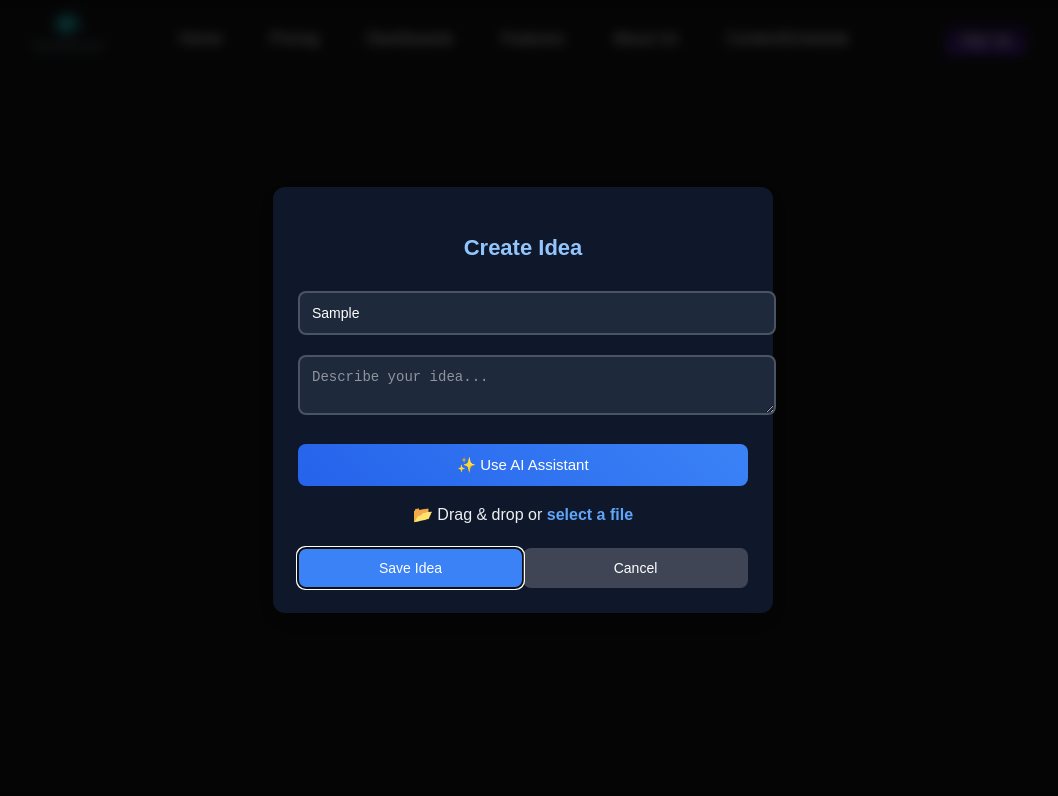
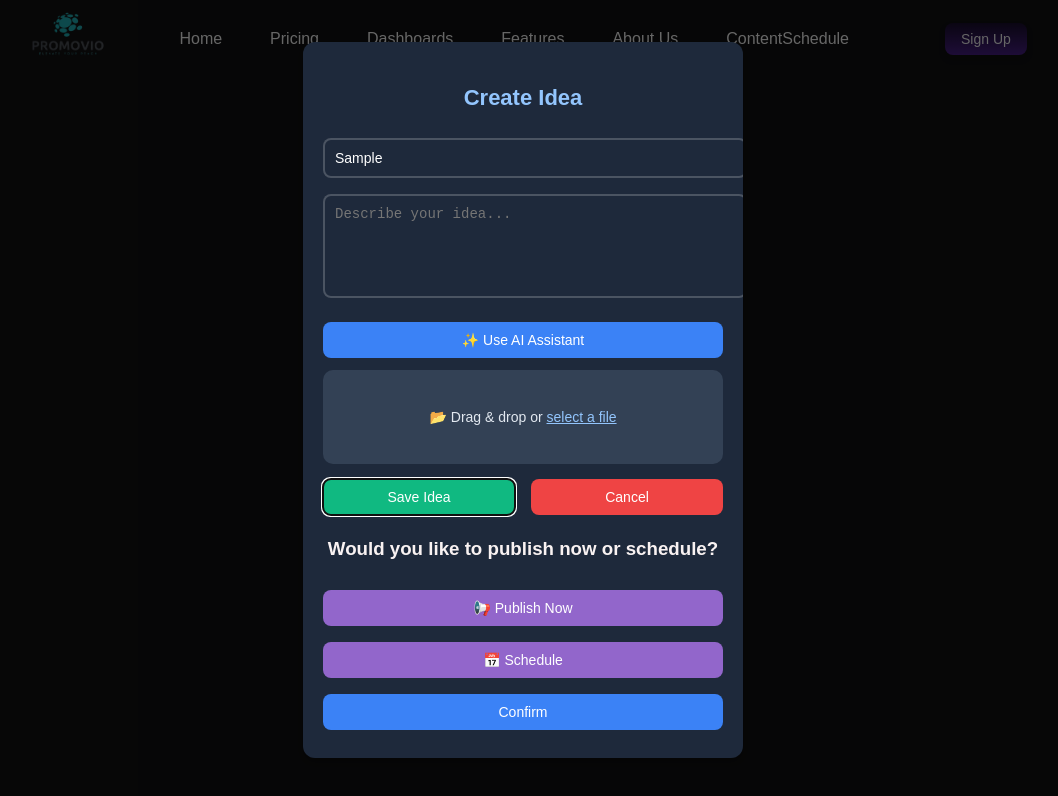
Before and after one commit to SathijaDissanayake/SDGP-Promovio, a React (Vite) app: page /CreateIdeaModal in a window 1280 px wide. Both pictures are taken after typing "Sample", "Sample" into the empty fields and a click on the button "Save Idea". Shown: the top 796 px of the page, without its empty margins (117-1175 px from the left). Built offline with nearby package versions, Linux system fonts and the light colour scheme.

Commit message:
Final Changes done

```diff
--- a/src/components/ContentScheduling/Analytics.jsx
+++ b/src/components/ContentScheduling/Analytics.jsx
@@ -17,7 +17,7 @@ const Analytics = ({ contentData }) => {
       <p><strong>Total Posts:</strong> {analyticsData.totalPosts}</p>
       <p><strong>Scheduled Posts:</strong> {analyticsData.scheduledPosts}</p>
       <p><strong>Published Posts:</strong> {analyticsData.publishedPosts}</p>
-      <p><strong>Upcoming Posts:</strong> {analyticsData.upcomingPosts}</p>
+
     </div>
   );
 };
--- a/src/components/ContentScheduling/CreateIdeaModal.css
+++ b/src/components/ContentScheduling/CreateIdeaModal.css
@@ -1,134 +1,216 @@
-/* Modal Overlay */
+/* General Modal Styling */
 .modal-overlay {
   position: fixed;
   top: 0;
   left: 0;
   width: 100%;
   height: 100%;
-  background: rgba(0, 0, 0, 0.7); /* Dark overlay */
+  background: rgba(0, 0, 0, 0.6);
   display: flex;
+  justify-content: center;
   align-items: center;
-  justify-content: center;
-  backdrop-filter: blur(6px);
-  z-index: 1000;
-  animation: fadeIn 0.3s ease-in-out;
 }
 
-/* Modal Content */
 .modal-content {
-  background: #0f172a; /* Deep Dark Blue */
-  padding: 25px;
-  width: 450px;
+  background: #1e293b;
+  padding: 20px;
   border-radius: 12px;
-  box-shadow: 0 8px 20px rgba(0, 0, 0, 0.3);
+  width: 400px;
+  max-height: 90vh; /* Prevents excessive height */
+  overflow-y: auto; /* Enables scrolling if needed */
   text-align: center;
-  color: #e2e8f0; /* Light Gray Text */
-  font-family: "Poppins", sans-serif;
-  animation: slideIn 0.4s ease-in-out;
+  box-shadow: 0px 4px 10px rgba(0, 0, 0, 0.3);
+  animation: fadeIn 0.3s ease-in-out;
+  padding-bottom: 20px;
 }
 
-/* Title */
-.modal-content h2 {
+
+h2 {
+  color: #93c5fd;
+  margin-bottom: 15px;
   font-size: 22px;
-  font-weight: 600;
-  margin-bottom: 15px;
-  color: #93c5fd; /* Light Blue */
 }
 
 /* Input Fields */
-.modal-content input,
-.modal-content textarea {
+input, textarea {
   width: 100%;
-  padding: 12px;
-  margin: 10px 0;
+  padding: 10px;
+  margin: 8px 0;
+  background: #1e293b;
   border: 2px solid rgba(255, 255, 255, 0.2);
   border-radius: 8px;
-  background: #1e293b; /* Darker Blue */
   color: white;
   font-size: 14px;
   outline: none;
-  transition: 0.3s ease-in-out;
+  transition: 0.3s;
 }
 
-.modal-content input::placeholder,
-.modal-content textarea::placeholder {
-  color: rgba(255, 255, 255, 0.5);
+input:focus, textarea:focus {
+  border-color: #60a5fa;
 }
 
-.modal-content input:focus,
-.modal-content textarea:focus {
-  border-color: #60a5fa; /* Light Blue Border */
+textarea {
+  min-height: 80px;
+  resize: none;
 }
 
 /* AI Assistant Button */
 .ai-btn {
   width: 100%;
-  padding: 12px;
-  margin-top: 12px;
-  background: linear-gradient(45deg, #2563eb, #3b82f6);
+  padding: 10px;
+  background: #3b82f6;
   color: white;
   border: none;
   border-radius: 8px;
-  font-size: 15px;
+  cursor: pointer;
+  font-size: 14px;
+  font-weight: 500;
+  margin-top: 8px;
+  transition: 0.3s;
+}
+
+.ai-btn:hover {
+  background: #2563eb;
+}
+
+/* File Upload */
+.file-upload {
+  margin-top: 12px;
+  background: #334155;
+  padding: 12px;
+  border-radius: 10px;
+}
+
+.file-drop {
+  cursor: pointer;
+  display: block;
+  padding: 10px;
+  text-align: center;
+  color: #e2e8f0;
+  font-size: 14px;
+}
+
+.file-drop:hover {
+  color: #60a5fa;
+}
+
+.file-select {
+  color: #93c5fd;
+  text-decoration: underline;
+  cursor: pointer;
+}
+
+/* Modal Action Buttons */
+.modal-actions {
+  margin-top: 15px;
+  display: flex;
+  justify-content: space-between;
+}
+
+.save-btn, .close-btn {
+  width: 48%;
+  padding: 10px;
+  border-radius: 8px;
+  font-size: 14px;
+  font-weight: 500;
+  cursor: pointer;
+  transition: 0.3s;
+  border: none;
+}
+
+.save-btn {
+  background: #10b981;
+  color: white;
+}
+
+.save-btn:hover {
+  background: #059669;
+}
+
+.close-btn {
+  background: #ef4444;
+  color: white;
+}
+
+.close-btn:hover {
+  background: #dc2626;
+}
+
+
+
+.publish-options button {
+  width: 100%;
+  padding: 10px;
+  margin: 8px 0;
+  border-radius: 8px;
+  font-size: 14px;
+  font-weight: 500;
+  cursor: pointer;
+  transition: 0.3s;
+  border: none;
+}
+
+
+
+/* Schedule Options */
+.schedule-options {
+  margin-top: 10px;
+  text-align: left;
+}
+
+.schedule-options label {
+  display: block;
+  font-size: 14px;
+  color: #e2e8f0;
+  margin-bottom: 5px;
+}
+
+.schedule-options input {
+  width: 100%;
+  padding: 8px;
+  border-radius: 8px;
+  background: #1e293b;
+  border: 2px solid rgba(255, 255, 255, 0.2);
+  color: white;
+  font-size: 14px;
+  outline: none;
+  margin-bottom: 8px;
+}
+
+.schedule-options input:focus {
+  border-color: #60a5fa;
+}
+
+/* Confirm Button */
+.confirm-btn {
+  width: 100%;
+  padding: 10px;
+  background: #3b82f6;
+  color: white;
+  border: none;
+  border-radius: 8px;
+  font-size: 14px;
   cursor: pointer;
   transition: 0.3s;
   font-weight: 500;
 }
 
-.ai-btn:hover {
-  background: linear-gradient(45deg, #3b82f6, #2563eb);
-}
-
-/* File Upload Box */
-.file-upload {
-  margin-top: 15px;
-}
-
-
-
-.file-select {
-  color: #60a5fa;
-  font-weight: bold;
-  cursor: pointer;
-}
-
-/* Modal Buttons */
-.modal-actions {
-  display: flex;
-  justify-content: space-between;
-  margin-top: 20px;
-}
-
-.save-btn,
-.close-btn {
-  padding: 12px 18px;
-  border: none;
-  border-radius: 8px;
-  font-size: 14px;
-  cursor: pointer;
-  font-weight: 500;
-  transition: 0.3s ease-in-out;
-}
-
-.save-btn {
-  background: #3b82f6;
-  color: white;
-}
-
-.save-btn:hover {
+.confirm-btn:hover {
   background: #2563eb;
 }
 
-.close-btn {
-  background: rgba(255, 255, 255, 0.2);
+/* Success Message Styling */
+.success-message {
+  background-color: #4caf50;
   color: white;
+  padding: 10px;
+  border-radius: 5px;
+  font-weight: bold;
+  margin-top: 20px;
+  text-align: center;
+  animation: fadeIn 1s ease-in-out;
 }
 
-.close-btn:hover {
-  background: rgba(255, 255, 255, 0.4);
-}
-
-/* Animations */
 @keyframes fadeIn {
   from {
     opacity: 0;
@@ -138,11 +220,15 @@
   }
 }
 
-@keyframes slideIn {
+
+/* Animations */
+@keyframes fadeIn {
   from {
-    transform: translateY(-20px);
+    opacity: 0;
+    transform: scale(0.95);
   }
   to {
-    transform: translateY(0);
+    opacity: 1;
+    transform: scale(1);
   }
 }
--- a/src/components/ContentScheduling/CreateIdeaModal.jsx
+++ b/src/components/ContentScheduling/CreateIdeaModal.jsx
@@ -5,6 +5,11 @@ import "./CreateIdeaModal.css";
 const CreateIdeaModal = ({ onClose }) => {
   const [file, setFile] = useState(null);
   const [generatedContent, setGeneratedContent] = useState("");
+  const [showPublishOptions, setShowPublishOptions] = useState(false);
+  const [scheduleDate, setScheduleDate] = useState("");
+  const [scheduleTime, setScheduleTime] = useState("");
+  const [publishType, setPublishType] = useState(""); // "now" or "schedule"
+  const [successMessage, setSuccessMessage] = useState(""); // Success message state
 
   const handleDrop = (event) => {
     event.preventDefault();
@@ -21,20 +26,16 @@ const CreateIdeaModal = ({ onClose }) => {
     }
   };
 
-  // 🧠 Function to Call OpenAI API for Content Generation
-  // CreateIdeaModal.jsx
-
   const handleAIContentGeneration = async () => {
     try {
-    const response = await axios.post("http://localhost:5000/api/content/generate", {
-      prompt: "Generate a creative idea for content creation",  // The AI prompt
-      author: "User Name",  // The author of the content
-      contentType: "blog",  // The type of content (e.g., blog, social, email)
+      const response = await axios.post("http://localhost:5000/api/generate-content", {
+        prompt: "Generate a creative idea for content creation",
+        author: "User Name",
+        contentType: "blog",
       });
 
-    // Check if content was successfully generated and saved
       if (response.data.success) {
-      setGeneratedContent(response.data.content.body); // Set the generated content to the state
+        setGeneratedContent(response.data.choices[0].message.content);
       } else {
         alert("Error generating content.");
       }
@@ -43,38 +44,97 @@ const handleAIContentGeneration = async () => {
     }
   };
 
+  // Handle Save Idea and Ask for Publish/Schedule
+  const handleSaveIdea = () => {
+    setShowPublishOptions(true);
+  };
+
+  // Handle final confirmation of publishing
+  const handleConfirmPublish = async () => {
+    if (publishType === "schedule" && (!scheduleDate || !scheduleTime)) {
+      alert("Please select both date and time for scheduling.");
+      return;
+    }
+
+    let postData = {
+      content: generatedContent,
+      file,
+      publishType,
+      scheduleDate: publishType === "schedule" ? scheduleDate : null,
+      scheduleTime: publishType === "schedule" ? scheduleTime : null,
+    };
+
+    try {
+      const response = await axios.post("http://localhost:5000/api/save-post", postData);
+
+      console.log(response.data); // Log the response to check its structure
+
+      if (response.data.success) {
+        setSuccessMessage(
+          publishType === "schedule"
+            ? `✅ Scheduled successfully for ${scheduleDate} at ${scheduleTime}!`
+            : "✅ Published successfully!"
+        );
+
+        // Auto-close modal after 3 seconds
+        setTimeout(() => {
+          onClose(); // Close modal after 3 seconds
+          setSuccessMessage(""); // Reset success message
+        }, 3000);
+      } else {
+        alert("Error saving post.");
+      }
+    } catch (error) {
+      console.error("Error saving post:", error);
+    }
+  };
 
   return (
     <div className="modal-overlay" onDragOver={(e) => e.preventDefault()} onDrop={handleDrop}>
       <div className="modal-content">
         <h2>Create Idea</h2>
 
-        {/* Title Input */}
         <input type="text" placeholder="Give your idea a title" />
 
-        {/* Description */}
         <textarea placeholder="Describe your idea..." value={generatedContent}></textarea>
 
-        {/* AI Assistant Button */}
         <button className="ai-btn" onClick={handleAIContentGeneration}>✨ Use AI Assistant</button>
 
-        {/* Drag & Drop or File Upload */}
         <div className="file-upload">
           <label htmlFor="fileInput" className="file-drop">
-            {file ? (
-              <p>{file.name}</p>
-            ) : (
-              <p>📂 Drag & drop or <span className="file-select">select a file</span></p>
-            )}
+            {file ? <p>{file.name}</p> : <p>📂 Drag & drop or <span className="file-select">select a file</span></p>}
           </label>
           <input type="file" id="fileInput" onChange={handleFileChange} hidden />
         </div>
 
-        {/* Modal Actions */}
         <div className="modal-actions">
-          <button className="save-btn">Save Idea</button>
+          <button className="save-btn" onClick={handleSaveIdea}>Save Idea</button>
           <button className="close-btn" onClick={onClose}>Cancel</button>
         </div>
+
+        {/* Publish or Schedule Options */}
+        {showPublishOptions && (
+          <div className="publish-options">
+            <h3>Would you like to publish now or schedule?</h3>
+            <button onClick={() => setPublishType("now")}>📢 Publish Now</button>
+            <button onClick={() => setPublishType("schedule")}>📅 Schedule</button>
+
+            {publishType === "schedule" && (
+              <div className="schedule-options">
+                <label>Select Date:</label>
+                <input type="date" value={scheduleDate} onChange={(e) => setScheduleDate(e.target.value)} />
+
+                <label>Select Time:</label>
+                <input type="time" value={scheduleTime} onChange={(e) => setScheduleTime(e.target.value)} />
+              </div>
+            )}
+
+            <button className="confirm-btn" onClick={handleConfirmPublish}>Confirm</button>
+          </div>
+        )}
+
+        {/* Success Message */}
+        {successMessage && <div className="success-message">{successMessage}</div>}
       </div>
     </div>
   );
```
Also changed, not shown: src/components/ContentScheduling/ContentSchedulingPage.jsx (+2 -5 lines), src/components/ContentScheduling/PublishSideBar.css (+16 -4 lines), src/components/ContentScheduling/PublishSideBar.jsx (+24 -9 lines). Lines whose indentation alone changed are shown as unchanged.
